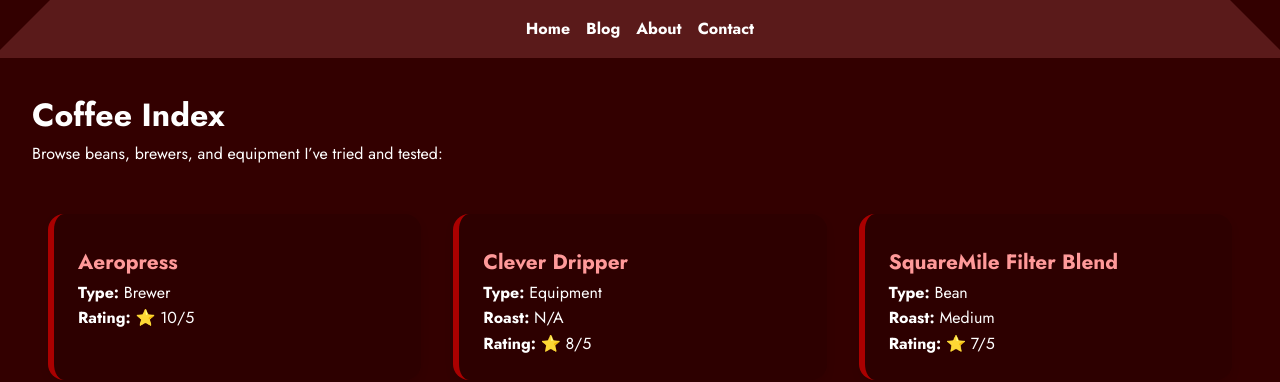
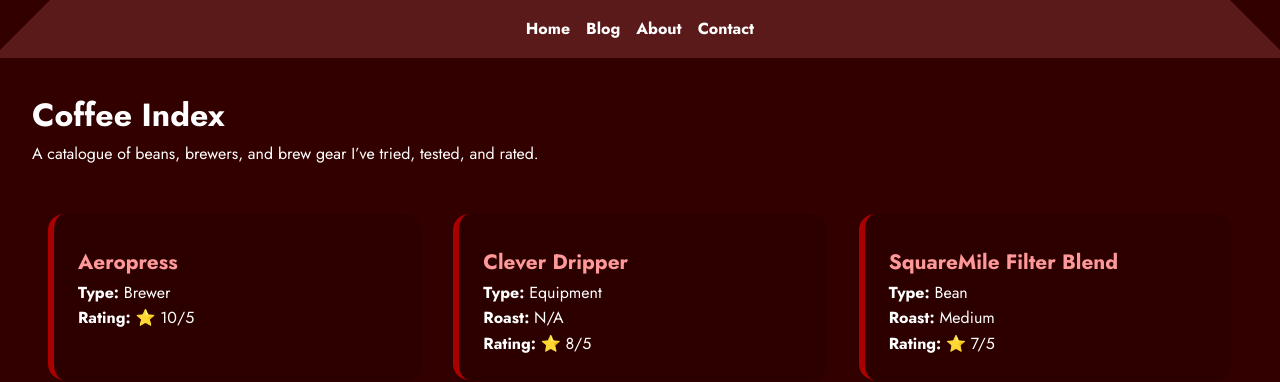
Before and after one commit to PipCraft/PipCraft.github.io, a Jekyll site: the page built from coffee.md, in a window 1280 px wide. Shown: the top 382 px of the page. Built offline with Jekyll 4.4.1, drawn with Linux system fonts in a browser that asks for light colours.

Commit message:
Update coffee.md

```diff
--- a/coffee.md
+++ b/coffee.md
@@ -5,7 +5,7 @@ permalink: /coffee/
 ---
 
 <h1>Coffee Index</h1>
-<p>Browse beans, brewers, and equipment I’ve tried and tested:</p>
+<p class="subtitle">A catalogue of beans, brewers, and brew gear I’ve tried, tested, and rated.</p>
 
 <div class="coffee-grid">
   {% for item in site.coffee %}
@@ -13,11 +13,13 @@ permalink: /coffee/
       {% if item.image %}
         <img src="{{ item.image }}" alt="{{ item.title }}" class="coffee-thumbnail">
       {% endif %}
-      <h3><a href="{{ item.url }}">{{ item.title }}</a></h3>
-      <p><strong>Type:</strong> {{ item.type }}</p>
-      {% if item.roast %}<p><strong>Roast:</strong> {{ item.roast }}</p>{% endif %}
-      {% if item.brew %}<p><strong>Brew Method:</strong> {{ item.brew }}</p>{% endif %}
-      {% if item.rating %}<p><strong>Rating:</strong> ⭐ {{ item.rating }}/5</p>{% endif %}
+      <div class="coffee-info">
+        <h3><a href="{{ item.url }}">{{ item.title }}</a></h3>
+        <p><strong>Type:</strong> {{ item.type }}</p>
+        {% if item.roast %}<p><strong>Roast:</strong> {{ item.roast }}</p>{% endif %}
+        {% if item.brew %}<p><strong>Brew:</strong> {{ item.brew }}</p>{% endif %}
+        {% if item.rating %}<p><strong>Rating:</strong> ⭐ {{ item.rating }}/5</p>{% endif %}
+      </div>
     </article>
   {% endfor %}
 </div>
```
